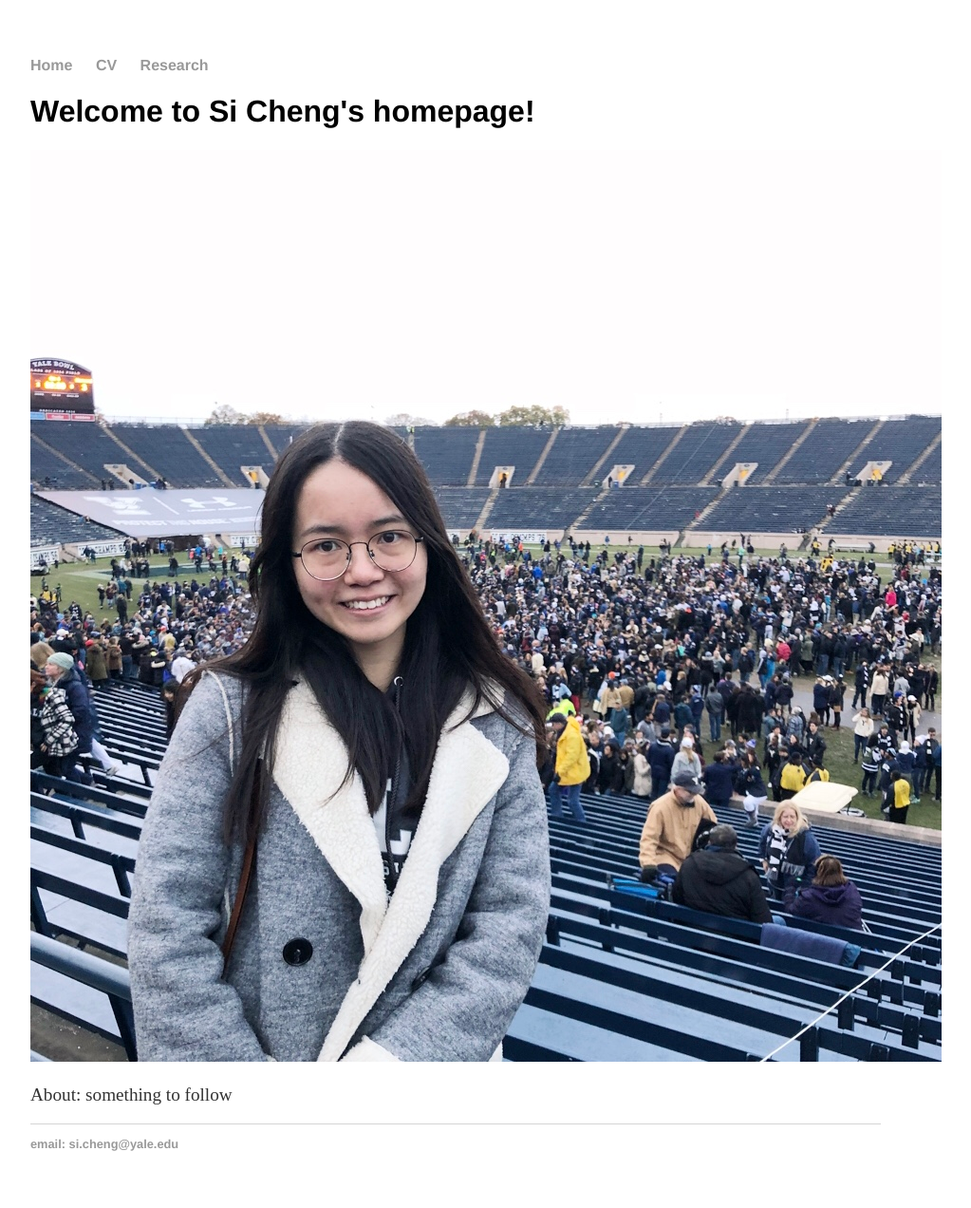
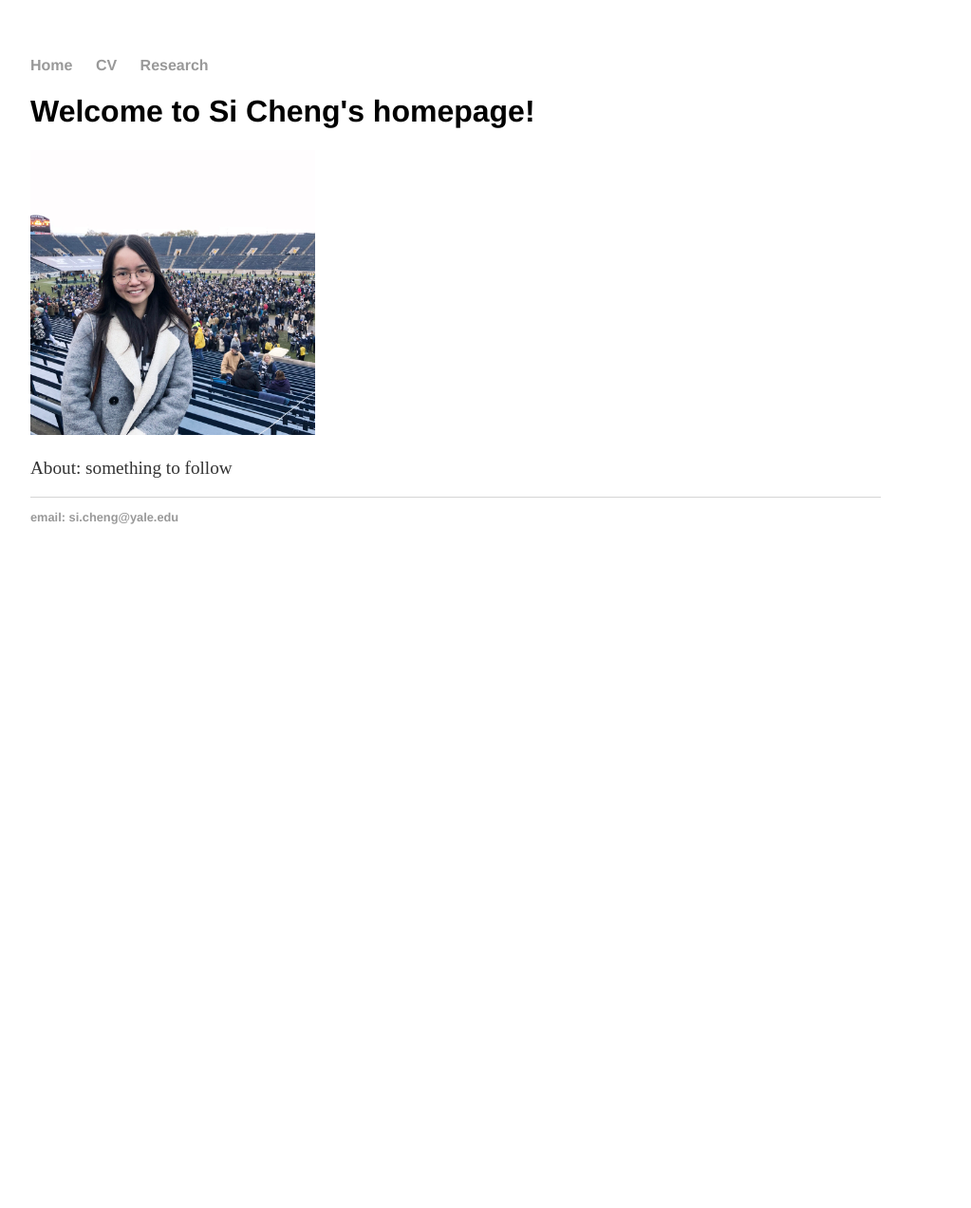
Before and after one commit to chengs94/chengs94.github.io, a Jekyll site: the page built from index.html, in a window 1280 px wide. Shown: the whole page at 95% size, without its empty margins (160-1183 px from the left). Built offline with Jekyll 4.4.1, drawn with Linux system fonts in a browser that asks for light colours; after the commit the page ends 900 px from its top, so only the background shows below that.

Commit message:
Update index.html

```diff
--- a/index.html
+++ b/index.html
@@ -4,6 +4,6 @@ title: Si Cheng's Homepage
 ---
 <div class="blurb">
 	<h1>Welcome to Si Cheng's homepage!</h1>
-	<img src="profile_photo.jpg" alt="hi" class="inline"/>
+	<img src="profile_photo.jpg" alt="hi" width="300" height="300" class="inline"/>
 	<p>About: something to follow</a></p>
 </div><!-- /.blurb -->
```
